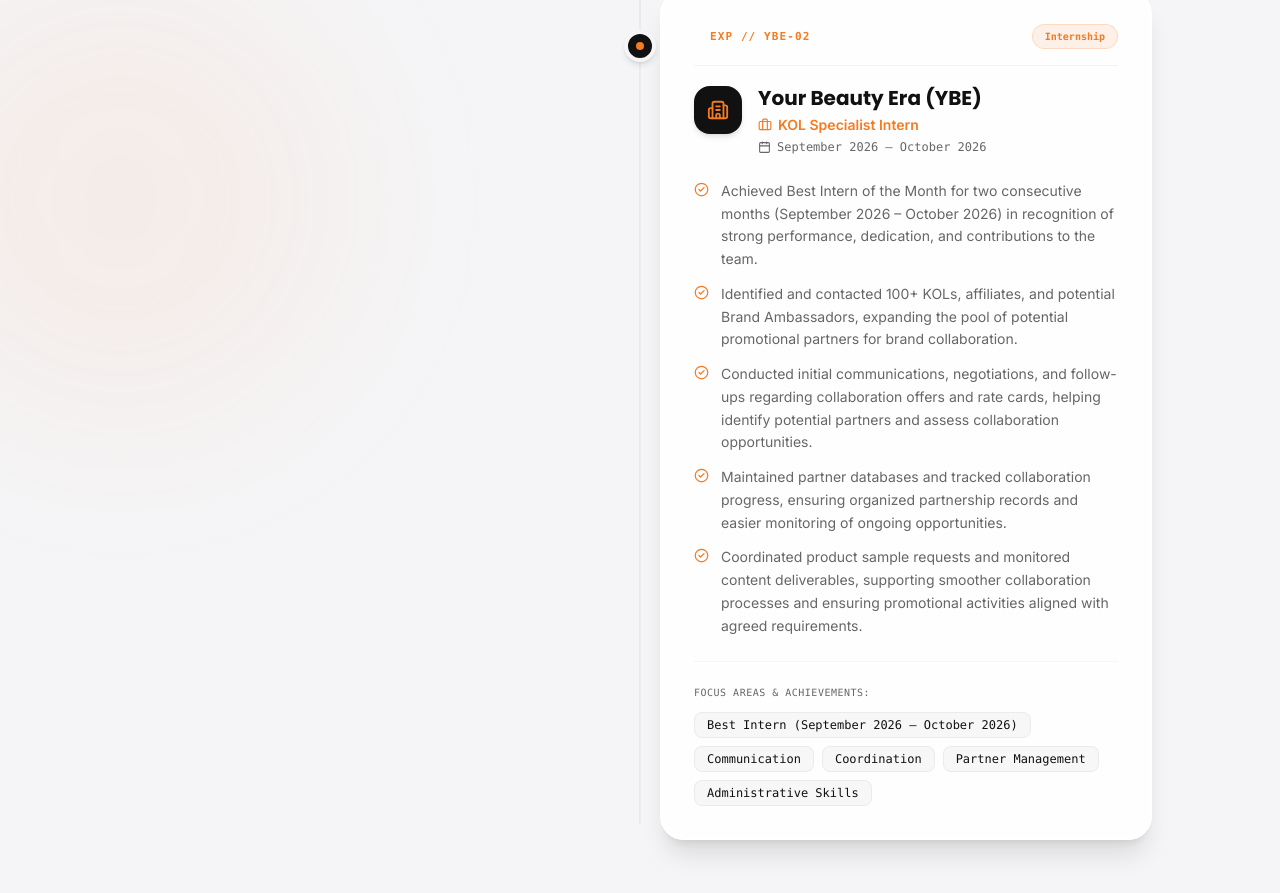
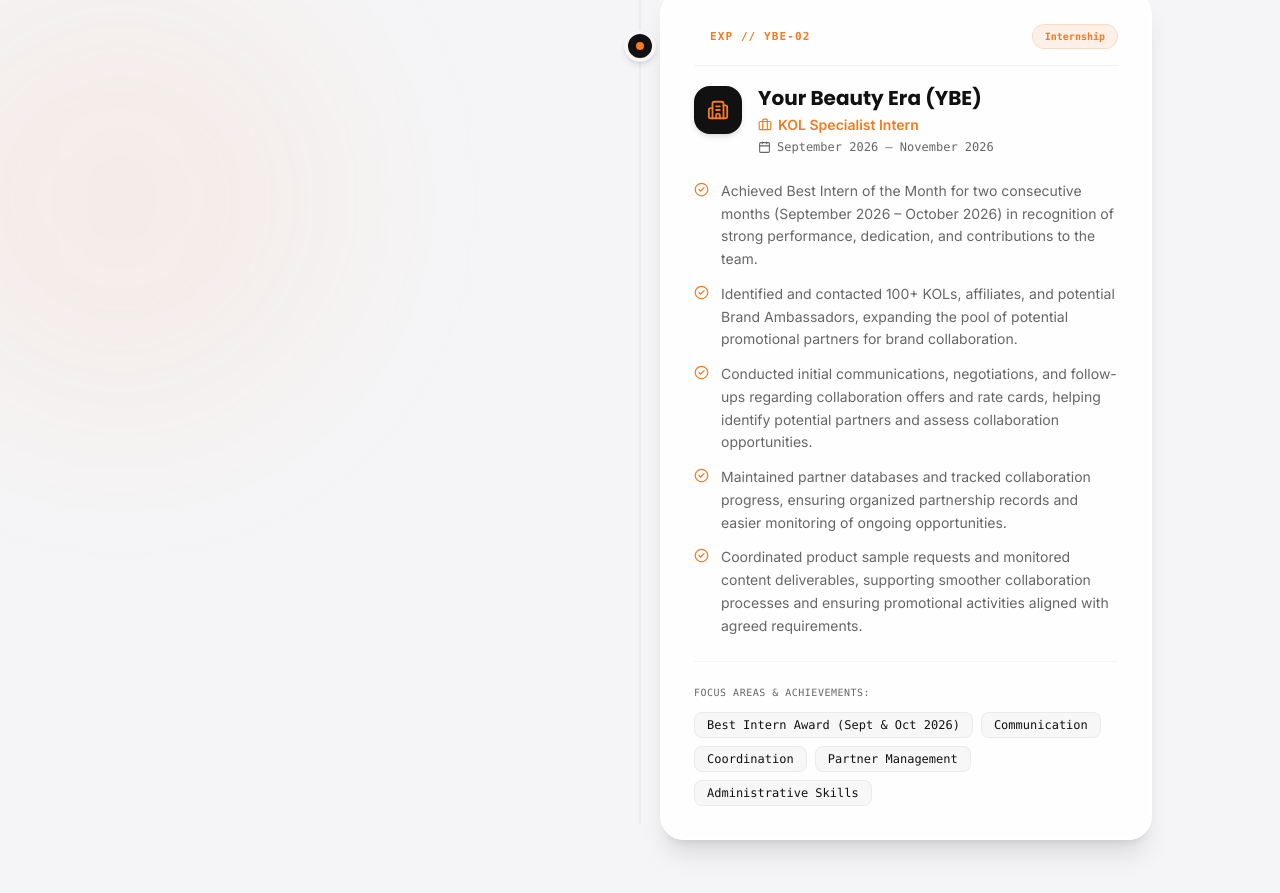
Before and after one commit to whoiaiiis/aisyah-portfolio, a React (Vite) app: page / in a window 1280 px wide. Shown: the part 4740-5633 px from the top of the page. Built offline with nearby package versions, Linux system fonts and the light colour scheme.

Commit message:
fix: update Your Beauty Era internship period to September 2026 – November 2026

```diff
--- a/src/data/experience.js
+++ b/src/data/experience.js
@@ -22,7 +22,7 @@ export const experiences = [
     id: 2,
     company: "Your Beauty Era (YBE)",
     position: "KOL Specialist Intern",
-    period: "September 2026 – October 2026",
+    period: "September 2026 – November 2026",
     type: "Internship",
     logo: null,
     responsibilities: [
@@ -33,7 +33,7 @@ export const experiences = [
       "Coordinated product sample requests and monitored content deliverables, supporting smoother collaboration processes and ensuring promotional activities aligned with agreed requirements.",
     ],
     highlights: [
-      "Best Intern (September 2026 – October 2026)",
+      "Best Intern Award (Sept & Oct 2026)",
       "Communication",
       "Coordination",
       "Partner Management",
```
